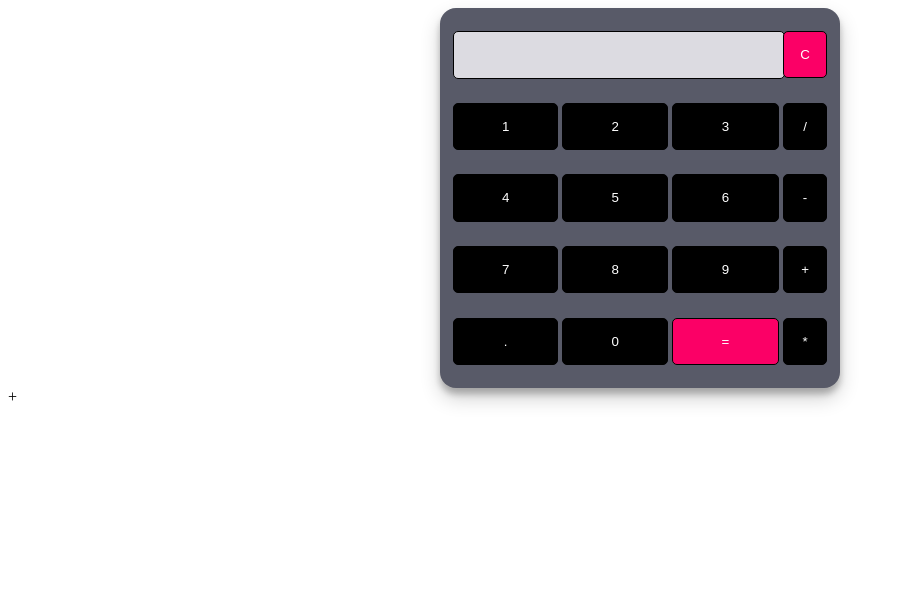
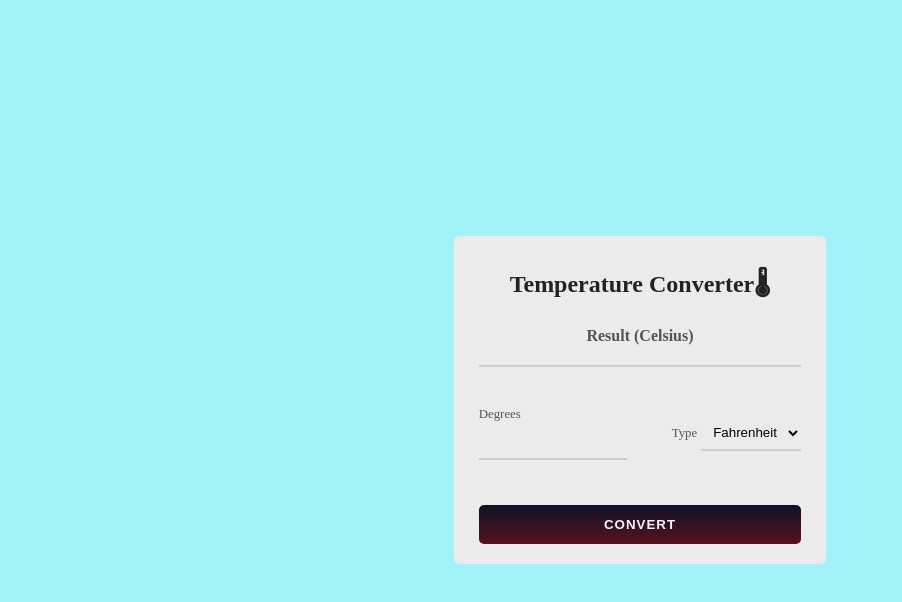
Before and after one commit to LembheVaishnavi/OIBSIP, a plain HTML site: page index.html in a window 1280 px wide. Shown: the whole page, without its empty margins (0-902 px from the left). Drawn offline with Linux system fonts and the light colour scheme.

Commit message:
Add files via upload

```diff
--- a/index.html
+++ b/index.html
@@ -1,49 +1,38 @@
 <!DOCTYPE html>
-<html lang="en" dir="ltr">
-
-<head>
-    <meta charset="utf-8">
-    <title>Simple Calculator using HTML, CSS and JavaScript</title>
-    <link rel="stylesheet" href="st.css">
-</head>
-
-<body>
-
-<table class="calculator" >
-    <tr>
-        <td colspan="3"> <input class="display-box" type="text" id="result" disabled /> </td>
-        <!-- clearScreen() function clears all the values -->
-        <td> <input type="button" value="C" onclick="clearScreen()" id="btn" /> </td>
-</tr>
-<tr>
-    <!-- display() function displays the value of clicked button -->
-    <td> <input type="button" value="1" onclick="display('1')" /> </td>
-    <td> <input type="button" value="2" onclick="display('2')" /> </td>
-    <td> <input type="button" value="3" onclick="display('3')" /> </td>
-    <td> <input type="button" value="/" onclick="display('/')" /> </td>
-</tr>
-<tr>
-    <td> <input type="button" value="4" onclick="display('4')" /> </td>
-    <td> <input type="button" value="5" onclick="display('5')" /> </td>
-    <td> <input type="button" value="6" onclick="display('6')" /> </td>
-    <td> <input type="button" value="-" onclick="display('-')" /> </td>
-</tr>
-<tr>
-    <td> <input type="button" value="7" onclick="display('7')" /> </td>
-    <td> <input type="button" value="8" onclick="display('8')" /> </td>
-    <td> <input type="button" value="9" onclick="display('9')" /> </td>
-    <td> <input type="button" value="+" onclick="display('+')" /> </td>
-</tr>
-<tr>
-    <td> <input type="button" value="." onclick="display('.')" /> </td>
-    <td> <input type="button" value="0" onclick="display('0')" /> </td>
-    <!-- calculate() function evaluates the mathematical expression -->
-    <td> <input type="button" value="=" onclick="calculate()" id="btn" /> </td>
-    <td> <input type="button" value="*" onclick="display('*')" /> </td>
-</tr>
-</table>
-
-<script type="text/javascript" src="script.js"></script>
-
-</body>+
+<html lang="en">
+  <head>
+    <meta charset="UTF-8" />
+    <meta http-equiv="X-UA-Compatible" content="IE=edge" />
+    <meta name="viewport" content="width=device-width, initial-scale=1.0" />
+    <!--LINK CSS FILE-->
+    <link rel="stylesheet" href="style.css" />
+    <title>Temperature Converter App</title>
+  </head>
+  <body>
+    <div class="container">
+      <div class="temperature-converter">
+          <h1 class="title">Temperature Converter🌡</h1>
+          <div class="result">
+            <span class="result-heading">Result (Celsius)</span>
+            <h2 class="celsius-value" id="celsius"></h2>
+          </div>
+          <div class="degree-type">
+            <div class="degree-field">
+              <label for="degree">Degrees</label>
+              <input type="number" name="degree" id="degree" />
+            </div>
+            <div class="temp-field">
+              <label for="temp-type">Type</label>
+              <select name="temperatures" id="temp-type" autocomplete="on">
+                <option id="fahrenheit" value="fahrenheit">Fahrenheit</option>
+                <option id="kelvin" value="kelvin">Kelvin</option>
+              </select>
+            </div>
+          </div>
+          <button id="convert-btn">Convert</button>
+      </div>
+    </div>
+    <!--LINK JAVASCRIPT FILE-->
+    <script src="./script.js"></script>
+  </body>
 </html>
--- a/script.js
+++ b/script.js
@@ -1,15 +1,26 @@
-function clearScreen() {
-    document.getElementById("result").value = "";
-    }
+const celsiusElem = document.querySelector("#celsius");
+const degree = document.querySelector("#degree");
+const convertBtn = document.querySelector("#convert-btn");
+const tempType = document.querySelector("#temp-type");
 
-    // This function display values
-    function display(value) {
-        document.getElementById("result").value += value;
-    }
+window.addEventListener("load", () => {
+  degree.value = "";
+  celsiusElem.innerHTML = "";
+});
 
-    // This function evaluates the expression and returns result
-    function calculate() {
-        var p = document.getElementById("result").value;
-    var q = eval(p);
-    document.getElementById("result").value = q;
-    }
+convertBtn.addEventListener("click", (e) => {
+  e.preventDefault();
+  convertToCelsius();
+});
+
+function convertToCelsius() {
+  let inputValue = degree.value;
+
+if (tempType.value === "fahrenheit") {
+    const FahrenheitToCelsius = (inputValue - 32) * (5 / 9);
+    celsiusElem.innerHTML = `${FahrenheitToCelsius.toFixed(3)} &deg;c`;
+  } else if (tempType.value === "kelvin") {
+    const KelvinToCelsius = inputValue - 273.15;
+    celsiusElem.innerHTML = `${KelvinToCelsius.toFixed(3)} &deg;c`;
+  }
+}
--- /dev/null
+++ b/style.css
@@ -0,0 +1,95 @@
+* {
+    box-sizing: border-box;
+    margin: 0;
+    padding: 0;
+  }
+
+  body {
+    background-color: hsla(185, 90%, 70%, 0.644);
+    color: #222;
+    font-size: 1rem;
+    display: flex;
+    justify-content: center;
+    align-items: center;
+    width: 100vw;
+    height: 100vh;
+  }
+  .title {
+    color: #222;
+    font-size: 1.5rem;
+    text-align: center;
+  }
+  .temperature-converter {
+    background: #ecebeb;
+    border-radius: 5px;
+    position: relative;
+    display: flex;
+    flex-direction: column;
+    justify-content: center;
+    padding: 30px 25px 20px;
+    min-width: 320px;
+    width: 100%;
+    height: auto;
+  }
+  .result {
+    text-align: center;
+    margin: 20px 0;
+  }
+  .result-heading {
+    color: #555;
+    font-size: 1rem;
+    font-weight: 600;
+  }
+  .celsius-value {
+    border-bottom: 2px solid #ccc;
+    padding: 10px;
+  }
+  label {
+    color: #555;
+    font-size: 0.8rem;
+    margin-bottom: 5px;
+  }
+  input,
+  select {
+    background: transparent;
+    border: none;
+    outline: none;
+    border-bottom: 2px solid #ccc;
+    padding: 8px;
+    margin-bottom: 15px;
+  }
+  input:focus {
+    border: 1px solid #222237;
+  }
+  .degree-type {
+    display: flex;
+    justify-content: space-between;
+    align-items: center;
+    padding: 20px 0;
+  }
+  .degree-field {
+    display: flex;
+    flex-direction: column;
+    width: 46%;
+  }
+  option {
+    background-color: #335658;
+    color: #f6f6f6;
+  }
+  #convert-btn {
+    background: linear-gradient(to bottom, #101024, #581221);
+    border: none;
+    outline: none;
+    border-radius: 5px;
+    color: #f6f6f6;
+    cursor: pointer;
+    font-weight: bold;
+    letter-spacing: 1px;
+    text-transform: uppercase;
+    margin-top: 10px;
+    padding: 12px 80px;
+    transition: all 0.3s ease-in;
+  }
+  #convert-btn:hover {
+    background: linear-gradient(to bottom, #4a47e7, #322fda);
+  }
```
